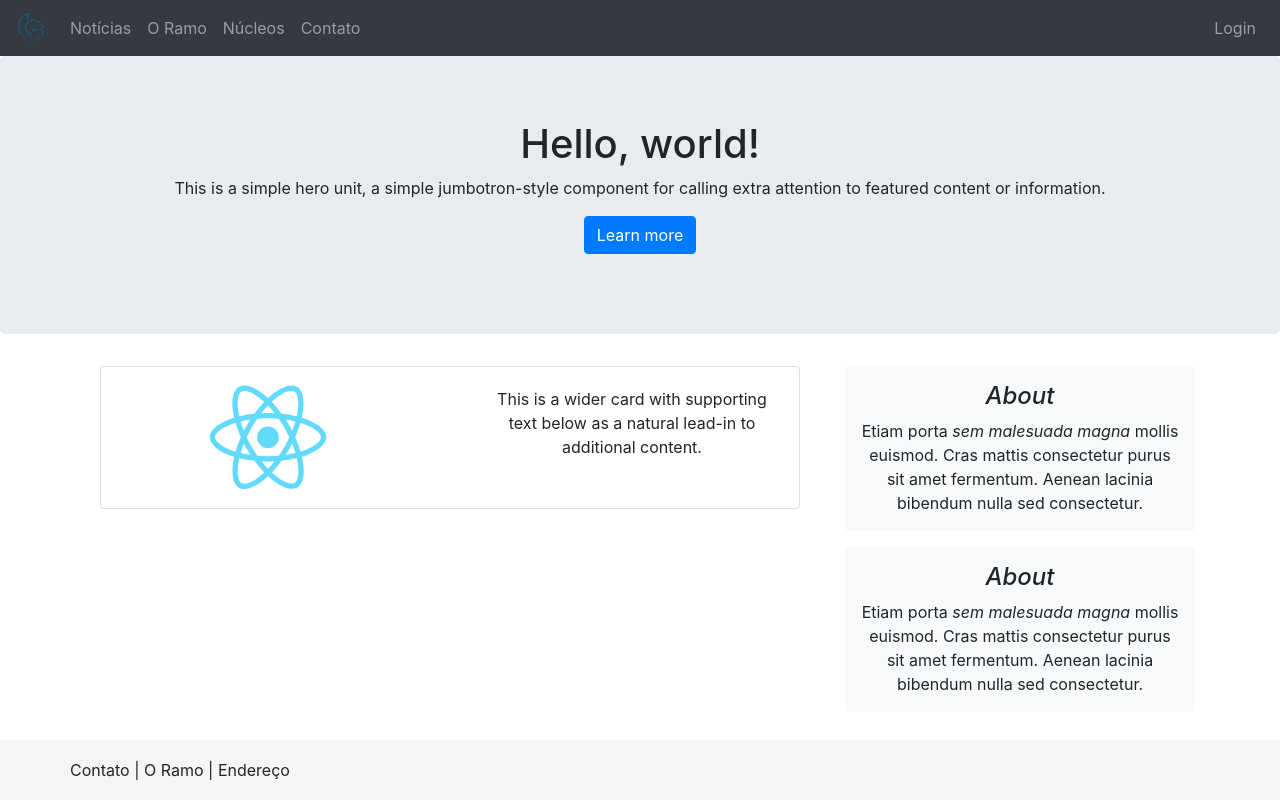
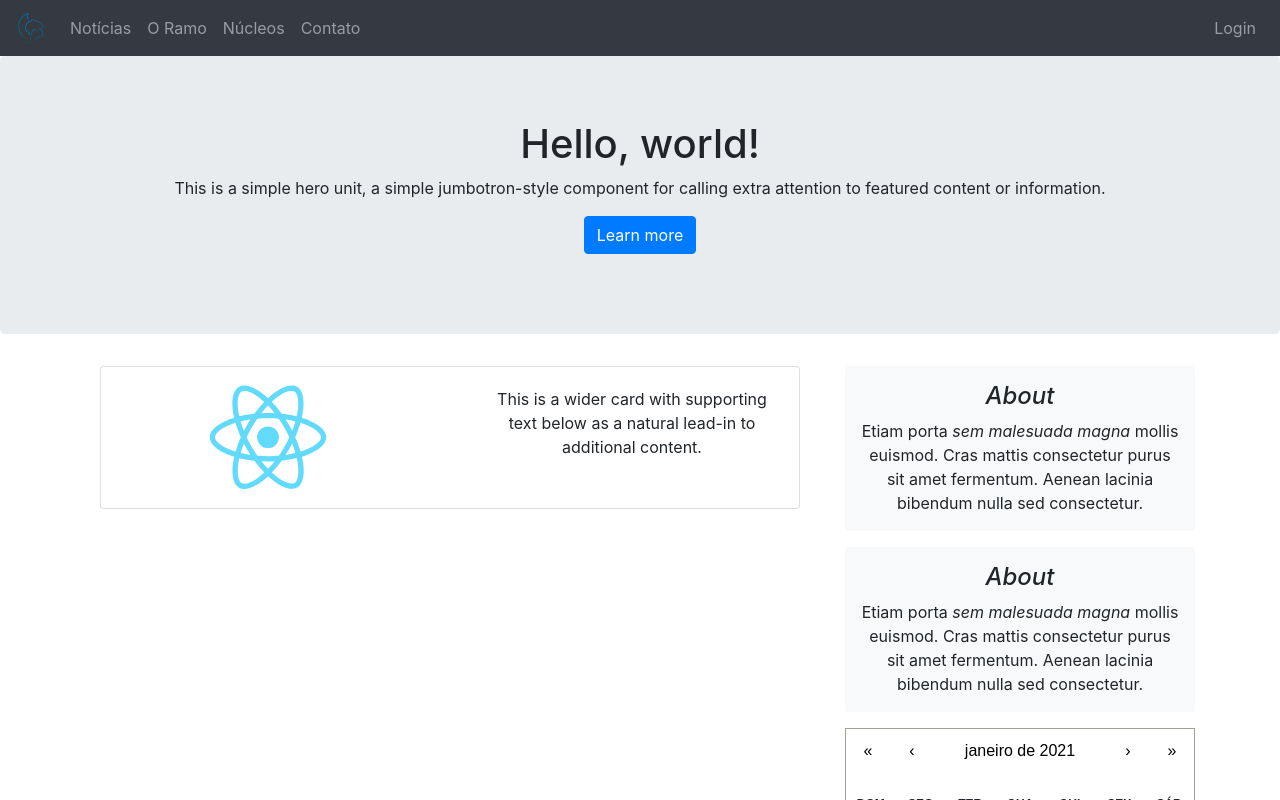
Before and after one commit to ieee-saocarlos/site_ramo, a React (Create React App) app: page / in a window 1280 px wide. Shown: the top 800 px of the page. Built offline with nearby package versions, Linux system fonts and the light colour scheme.

Commit message:
Tá bem feio mas tá funcional #3

```diff
--- a/package.json
+++ b/package.json
@@ -9,6 +9,7 @@
     "bootstrap": "^4.5.3",
     "react": "^17.0.1",
     "react-bootstrap": "^1.4.0",
+    "react-calendar": "^3.3.1",
     "react-dom": "^17.0.1",
     "react-redux": "^7.2.2",
     "react-router-dom": "^5.2.0",
--- a/src/Pages/Home/Home.jsx
+++ b/src/Pages/Home/Home.jsx
@@ -1,5 +1,6 @@
 import React, { Component } from "react";
 import { Button, Card, Col, Container, Jumbotron, Row } from "react-bootstrap";
+import CalendarProvider from "../../components/CalendarProvider";
 import logo from "../../logo.svg";
 
 export class Home extends Component {
@@ -57,6 +58,7 @@ export class Home extends Component {
                   bibendum nulla sed consectetur.
                 </p>
               </div>
+                <CalendarProvider />
             </Col>
           </Row>
         </Container>
--- /dev/null
+++ b/src/components/Calendar.jsx
@@ -0,0 +1,37 @@
+import React, { Component } from 'react'
+import PropTypes from 'prop-types'
+import ReactCalendar from 'react-calendar';
+import 'react-calendar/dist/Calendar.css';
+
+export default class Calendar extends Component {
+    static propTypes = {
+        data: PropTypes.array
+    }
+
+    filterDates(cal, data){
+        let events = [];
+        /**
+         * toDateString contem informação de ano, mes e dia
+         * e.g: "Fri Feb 26 2021"
+         */
+        const item = cal.date.toDateString();
+        data.forEach(date => {
+            const event = new Date(date.start).toDateString();
+            if( item === event){
+                events.push(date.title);
+            }
+        });
+        //TODO: Criar componente para Evento com mais informações
+        return events.map(e => <p style={{fontSize:'small'}}>{e}</p>)
+
+    }
+
+    render() {
+
+        return (
+            <div>
+                <ReactCalendar locale="pt-BR" tileContent={(c)=>this.filterDates(c,this.props.data)} />
+            </div>
+        )
+    }
+}
--- /dev/null
+++ b/src/components/CalendarProvider.jsx
@@ -0,0 +1,25 @@
+import React, { Component } from 'react'
+import PropTypes from 'prop-types'
+import mock from "../mock/calendar_events";
+import Calendar from './Calendar';
+
+export default class CalendarProvider extends Component {
+    static propTypes = {
+        provider: PropTypes.any
+    }
+    static defaultProps = {
+        provider: mock.events
+    }
+    componentDidMount(){
+
+    }
+
+
+    render() {
+        return (
+            <div>
+                <Calendar data={this.props.provider}/>
+            </div>
+        )
+    }
+}
--- /dev/null
+++ b/src/mock/calendar_events.js
@@ -0,0 +1,14 @@
+// API do Google Calendar pode exportar uma lista assim.
+export default {
+    events: [{
+            start: "2021-02-26T13:00:00-03:00",
+            end: "2021-02-26T14:00:00-03:00",
+            title: "Reunião Site",
+        },
+        {
+            start: "2021-02-26T16:00:00-03:00",
+            end: "2021-02-26T17:00:00-03:00",
+            title: "Consulta Vista"
+        }
+    ]
+}
```
Also changed, not shown: 1 other file (tests, documents, lock files or other folders).
